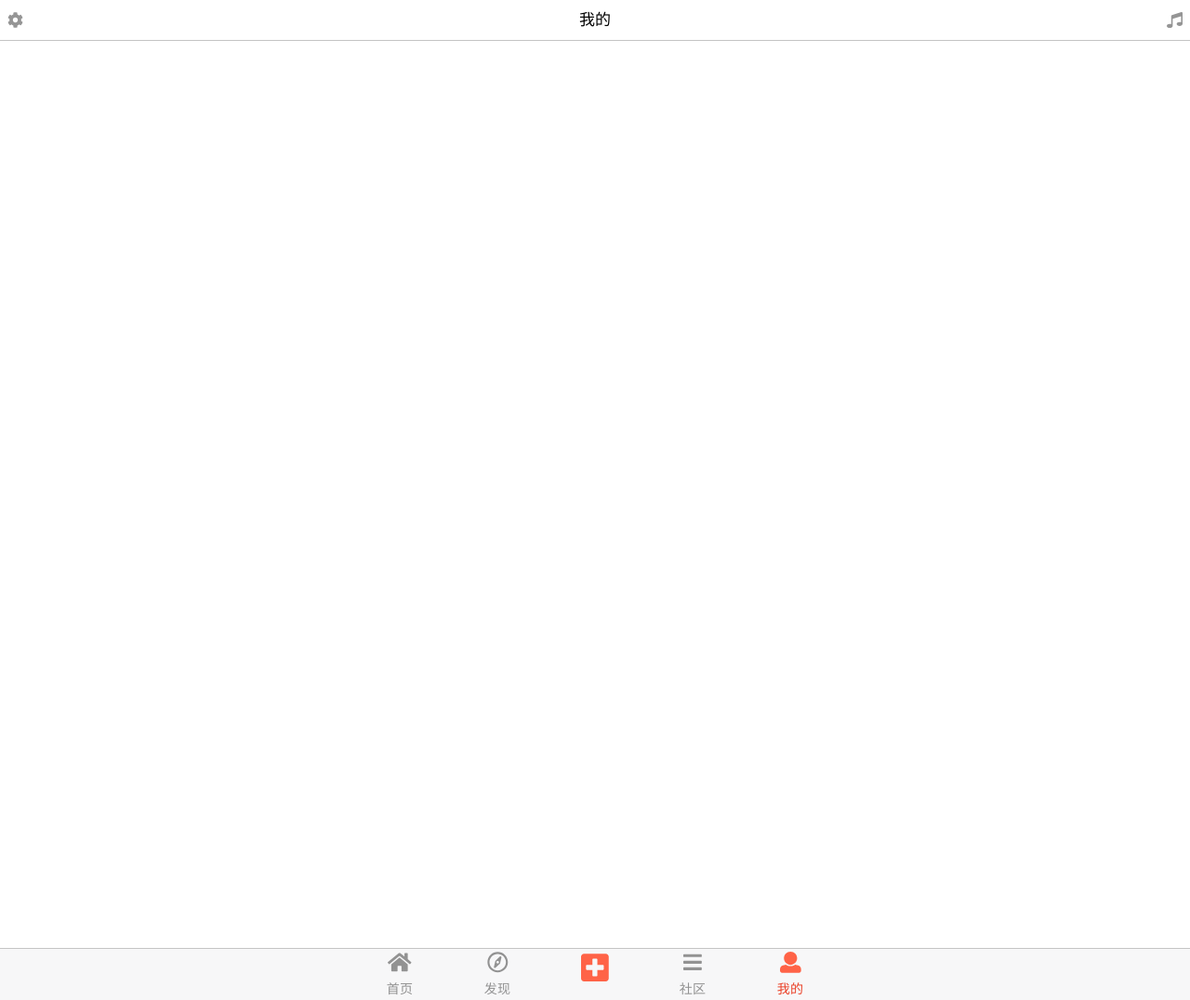
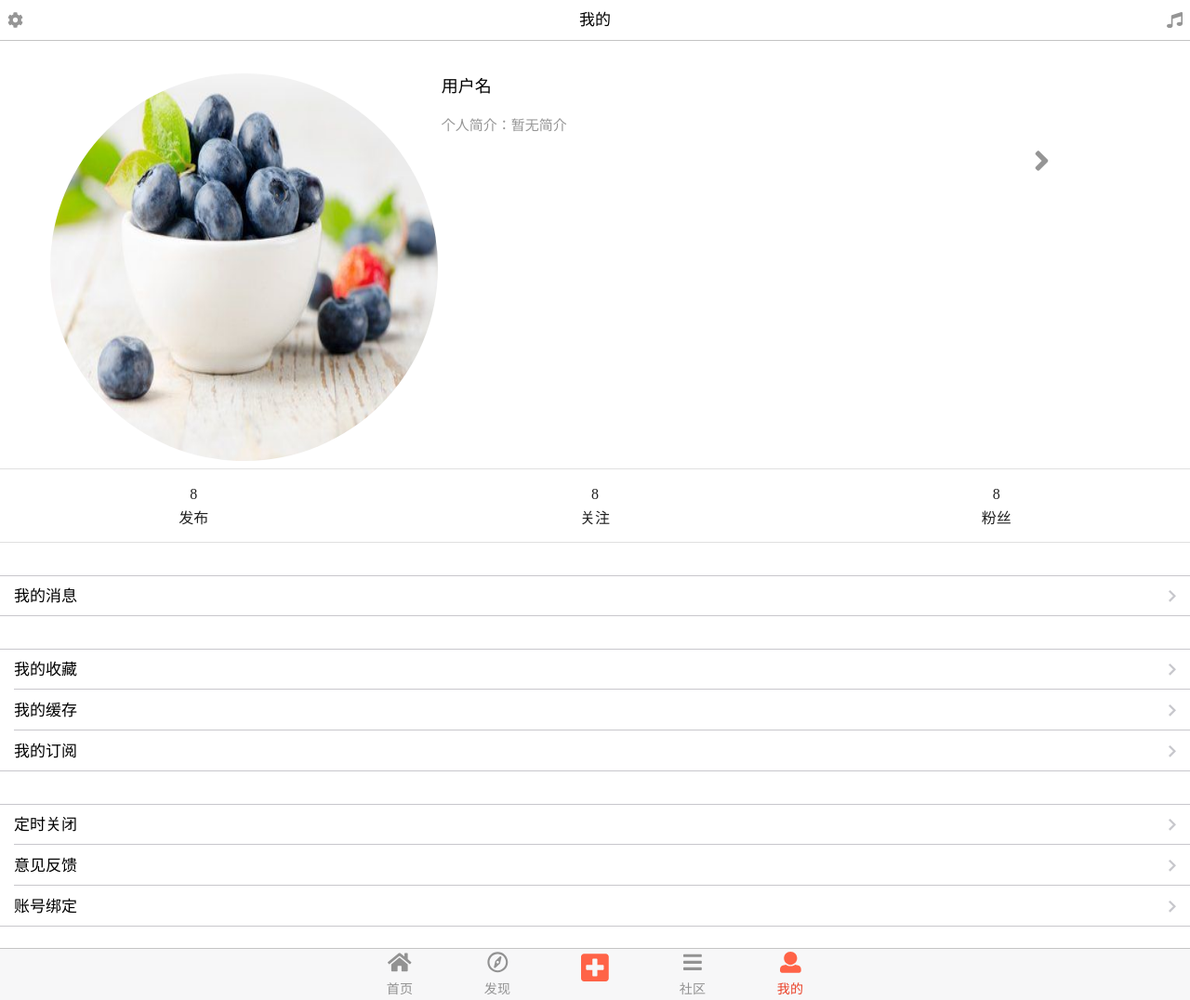
Before and after one commit to wuyiwen0/llh, a PHP site: page /my.html in a window 1280 px wide. Shown: the whole page at 93% size. Run offline with PHP 8.4, Linux system fonts and the light colour scheme.

Commit message:
我的主页W

```diff
--- a/front/css/style.css
+++ b/front/css/style.css
@@ -91,6 +91,24 @@ padding: 15px 10px;
 .redColor{
 	color: #ea4027;
 }
+.blackColor{
+	color: #212121;
+}
+/*********
+*文本居中
+*********/
+.textCenter{
+	text-align:center;
+}
+/*
+my.html页
+下边框设置
+*/
+.borderBom{
+	border-bottom-style:solid;
+	border-width:thin;
+	border-color: #E0E0E0;
+}
 /*********
 *圆形图片
 *********/
--- a/front/my.html
+++ b/front/my.html
@@ -72,7 +72,188 @@
         </div>
         <div class="pages navbar-through toolbar-through whiteBGColor">
 	        <div class="page-content">
+	        	<!-- <div class="card">
+              <div class="card-content">
+                <div class="list-block media-list">
+                  <ul>
+                    <li class="item-content row">
+                    <div class="col-80">
+                        <div class="item-media">
+                          <img src="img/2.jpg" width="80" height="80" style=" border-radius:50%">
+                        </div>
+                        <div class="item-inner">
+                          <div class="item-title-row">
+                            <div class="item-title">用户名</div>
+                          </div>
+                          <div class="item-subtitle grayColor font11">
+                            <p>个人简介：暂无简介</p>
+                          </div>
+                        </div>
+                    </div>
+                    <div class="col-20">
+                      <a href=""><i class="fas fa-angle-right "></i></a>
+                    </div>
 
+                    </li>
+                  </ul>
+                </div>
+              </div>
+            </div> -->
+            <!-- <div class="card"> -->
+              <!-- <div class="card-content"> -->
+                <div class="row list-block media-list" style="border-bottom-style:solid;border-width:thin;border-color: #E0E0E0;margin-bottom:1px">
+                  <div class="col-5"></div>
+                  <div class="col-33">
+                    <img src="img/2.jpg" width="100%" height="80" style="border-radius:50%" id="userImg">
+                  </div>
+                  <div class="col-50">
+                     <div class="item-title-row">
+                        <!--item-title有黑体字的作用-->
+                        <div class="item-title font18">用户名</div>
+                      </div>
+                      <div class="item-subtitle grayColor font11">
+                        <p>个人简介：暂无简介</p>
+                      </div>
+                  </div>
+                  <div class="col-5" style="padding-top:6%">
+                    <a href="" class="grayColor"><i class="fas fa-angle-right fa-2x"></i></a>
+                  </div>
+                  <div class="col-10"></div>
+                </div>
+                <div class="row" style="border-bottom-style:solid;border-width:thin;border-color: #E0E0E0;padding:1% 0;">
+                  <div class="col-33">
+                    <a href="#" class="blackColor">
+                      <h3 style="text-align:center;">
+                        8
+                      </h3>
+                      <h3 style="text-align:center;">
+                        发布
+                      </h3>
+                    </a>
+                  </div>
+                  <div class="col-33">
+                    <a href="#" class="blackColor">
+                      <h3 style="text-align:center;">
+                        8
+                      </h3>
+                      <h3 style="text-align:center;">
+                        关注
+                      </h3>
+                    </a>
+                  </div>
+                  <div class="col-33">
+                    <a href="#" class="blackColor">
+                      <h3 style="text-align:center;">
+                        8
+                      </h3>
+                      <h3 style="text-align:center;">
+                        粉丝
+                      </h3>
+                    </a>
+                  </div>
+                </div>
+                <!-- 列表1 -->
+                <div class="list-block">
+                  <ul>
+                    <li>
+                      <a href="#" class="item-link item-content">
+                        <!-- <div class="item-media"><i class="icon icon-f7"></i></div> -->
+                        <div class="item-inner">
+                          <div class="item-title">我的消息</div>
+                          <!-- <div class="item-after">Label</div> -->
+                        </div>
+                      </a>
+                    </li>
+                  </ul>
+                </div>
+                <!-- 列表2 -->
+                <div class="list-block">
+                  <ul>
+                    <li>
+                      <a href="#" class="item-link item-content">
+                        <!-- <div class="item-media"><i class="icon icon-f7"></i></div> -->
+                        <div class="item-inner">
+                          <div class="item-title">我的收藏</div>
+                          <!-- <div class="item-after">Label</div> -->
+                        </div>
+                      </a>
+                    </li>
+                    <li>
+                      <a href="#" class="item-link item-content">
+                        <!-- <div class="item-media"><i class="icon icon-f7"></i></div> -->
+                        <div class="item-inner">
+                          <div class="item-title">我的缓存</div>
+                          <!-- <div class="item-after"><span class="badge">5</span></div> -->
+                        </div>
+                      </a>
+                    </li>
+                    <li>
+                      <a href="#" class="item-link item-content">
+                        <!-- <div class="item-media"><i class="icon icon-f7"></i></div> -->
+                        <div class="item-inner">
+                          <div class="item-title">我的订阅</div>
+                          <!-- <div class="item-after">Another label</div> -->
+                        </div>
+                      </a>
+                    </li>
+                  </ul>
+                  <!-- <div class="list-block-label">List block label text goes here</div> -->
+                </div>
+                <!-- 列表3 -->
+                <div class="list-block">
+                  <ul>
+                    <li>
+                      <a href="#" class="item-link item-content">
+                        <!-- <div class="item-media"><i class="icon icon-f7"></i></div> -->
+                        <div class="item-inner">
+                          <div class="item-title">定时关闭</div>
+                          <!-- <div class="item-after">Label</div> -->
+                        </div>
+                      </a>
+                    </li>
+                    <li>
+                      <a href="#" class="item-link item-content">
+                        <!-- <div class="item-media"><i class="icon icon-f7"></i></div> -->
+                        <div class="item-inner">
+                          <div class="item-title">意见反馈</div>
+                          <!-- <div class="item-after">Label</div> -->
+                        </div>
+                      </a>
+                    </li>
+                    <li>
+                      <a href="#" class="item-link item-content">
+                        <!-- <div class="item-media"><i class="icon icon-f7"></i></div> -->
+                        <div class="item-inner">
+                          <div class="item-title">账号绑定</div>
+                          <!-- <div class="item-after">Label</div> -->
+                        </div>
+                      </a>
+                    </li>
+                  </ul>
+                </div>
+                <!-- 列表end -->
+
+                <!-- <div class="list-block media-list">
+                  <ul>
+                    <li>
+                      <a href="#" class="item-link item-content">
+                        <div class="item-media">
+                          <img src="img/2.jpg" width="80" height="80" style=" border-radius:50%">
+                        </div>
+                        <div class="item-inner">
+                          <div class="item-title-row">
+                            <div class="item-title">用户名</div>
+                          </div>
+                          <div class="item-subtitle grayColor font11">
+                            <p>个人简介：暂无简介</p>
+                          </div>
+                        </div>
+                      </a>
+                    </li>
+                  </ul>
+                </div> -->
+              <!-- </div> -->
+            <!-- </div> -->
 	        </div>
 	    </div>
 
@@ -119,5 +300,12 @@
     <script type="text/javascript" src="js/jquery-2.2.2.js"></script>
     <script type="text/javascript" src="js/framework7.min.js"></script>
     <script type="text/javascript" src="js/fontawesome-all.min.js"></script>
+    <script type="text/javascript">
+      $(document).ready(function(){
+        //实现用户头像正方形
+        var imgWidth = $("#userImg").width();
+        $("#userImg").height(imgWidth);
+      })
+    </script>
 </body>
 </html>
```
